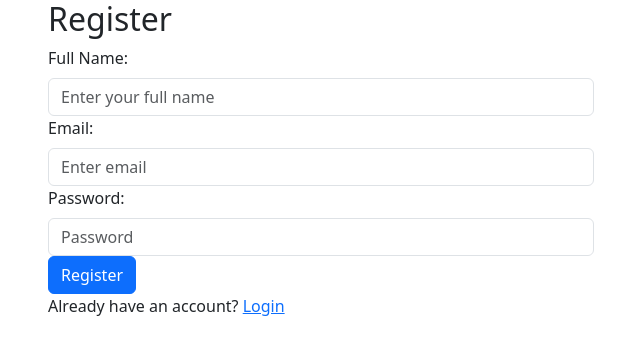
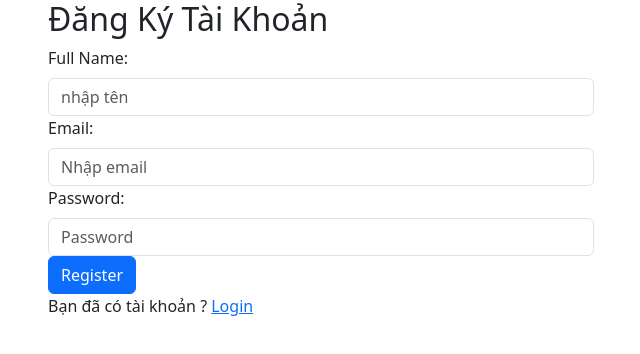
Before and after one commit to BaoThongthai/reactVTI, a React (Create React App) app: page /register in a window 1280 px wide. Shown: the top 354 px of the page, without its empty margins (319-959 px from the left). Built offline with nearby package versions, Linux system fonts and the light colour scheme.

Commit message:
'updatelink'

```diff
--- a/src/components/Register.js
+++ b/src/components/Register.js
@@ -31,11 +31,10 @@ const Register = () => {
       });
 
       if (!response.ok) {
-        // Xử lý lỗi từ API
         throw new Error('Đăng ký thất bại');
       }
 
-      // Đăng ký thành công, có thể chuyển hướng hoặc thực hiện các hành động khác
+      // Đăng ký thành công, về thẳng login
       navigate('/reactVTI');
 
     } catch (error) {
@@ -52,14 +51,14 @@ const Register = () => {
     <Container>
       <Row className="justify-content-md-center">
         <Col xs={12} md={6}>
-          <h2>Register</h2>
+          <h2>Đăng Ký Tài Khoản</h2>
           {error && <p style={{ color: 'red' }}>{error}</p>}
           <Form>
             <Form.Group controlId="formBasicFullName">
               <Form.Label>Full Name:</Form.Label>
               <Form.Control
                 type="text"
-                placeholder="Enter your full name"
+                placeholder="nhập tên"
                 value={fullName}
                 onChange={(e) => setFullName(e.target.value)}
               />
@@ -69,7 +68,7 @@ const Register = () => {
               <Form.Label>Email:</Form.Label>
               <Form.Control
                 type="email"
-                placeholder="Enter email"
+                placeholder="Nhập email"
                 value={email}
                 onChange={(e) => setEmail(e.target.value)}
               />
@@ -90,7 +89,7 @@ const Register = () => {
             </Button>
 
             <p>
-              Already have an account? <Link to="/">Login</Link>
+              Bạn đã có tài khoản ? <Link to="/reactVTI">Login</Link>
             </p>
           </Form>
         </Col>
```
